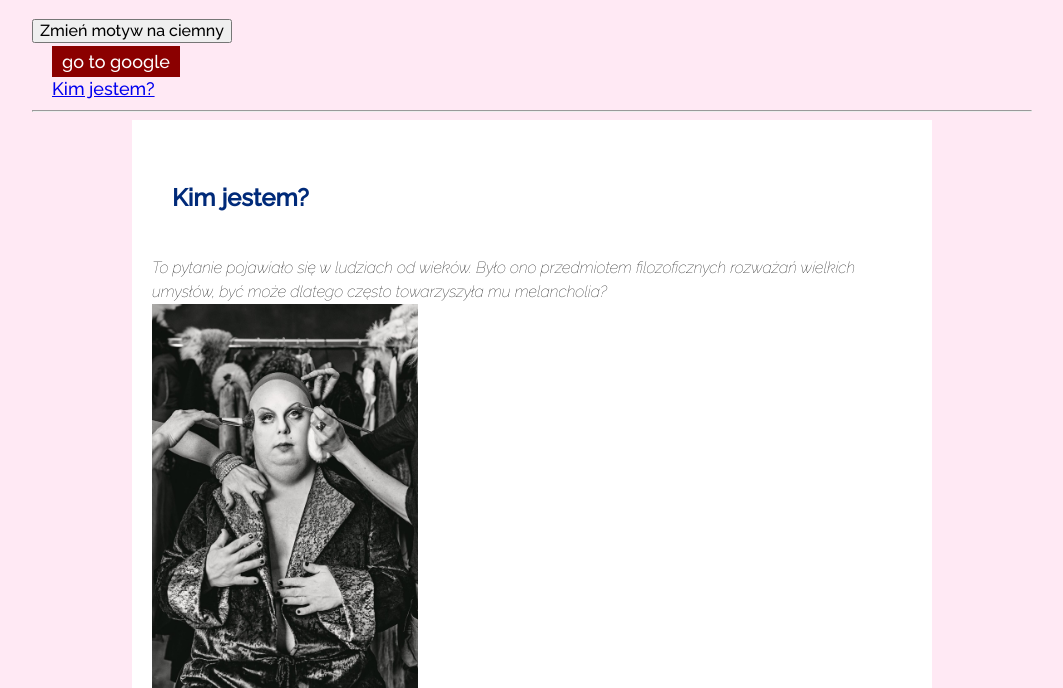
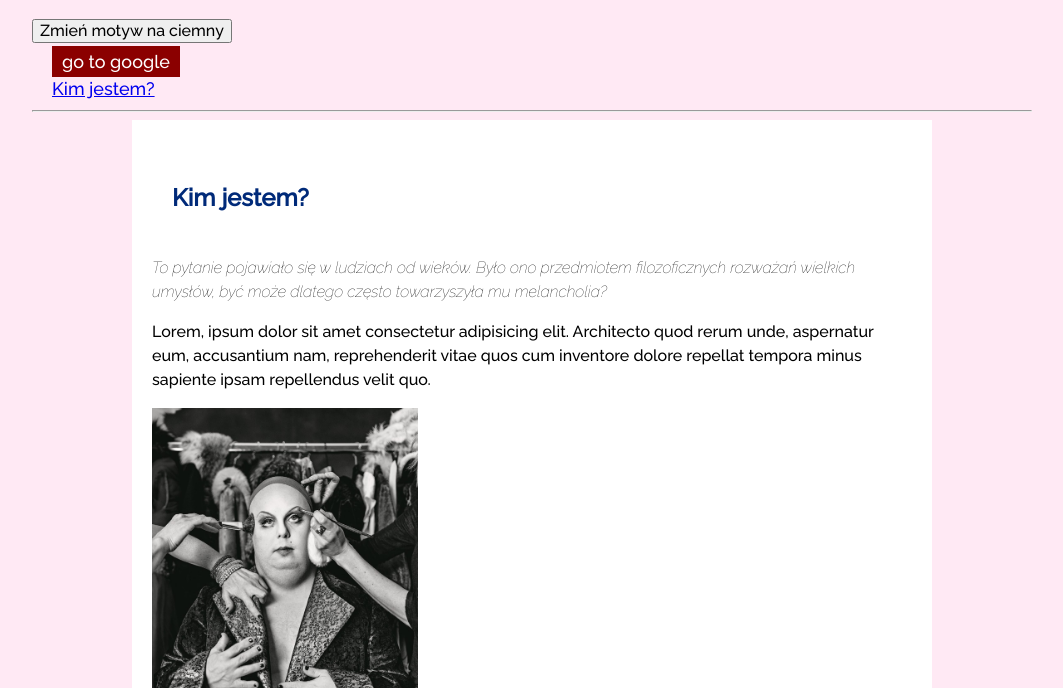
Before and after one commit to MalgorzataCzulak/homepage, a plain HTML site: page index.html in a window 1280 px wide. Shown: the part 112-800 px from the top of the page, without its empty margins (108-1171 px from the left). Drawn offline with nearby package versions, Linux system fonts and the light colour scheme.

Commit message:
ADDED NEW TEST SECTION

```diff
--- a/index.html
+++ b/index.html
@@ -48,6 +48,9 @@
                     wielkich umysłów, być
                     może dlatego często towarzyszyła mu melancholia?</i></div>
 
+<p> Lorem, ipsum dolor sit amet consectetur adipisicing elit. Architecto quod rerum unde, aspernatur eum, accusantium nam, reprehenderit vitae quos cum inventore dolore repellat tempora minus sapiente ipsam repellendus velit quo.
+
+</p>
 
 
 
```
